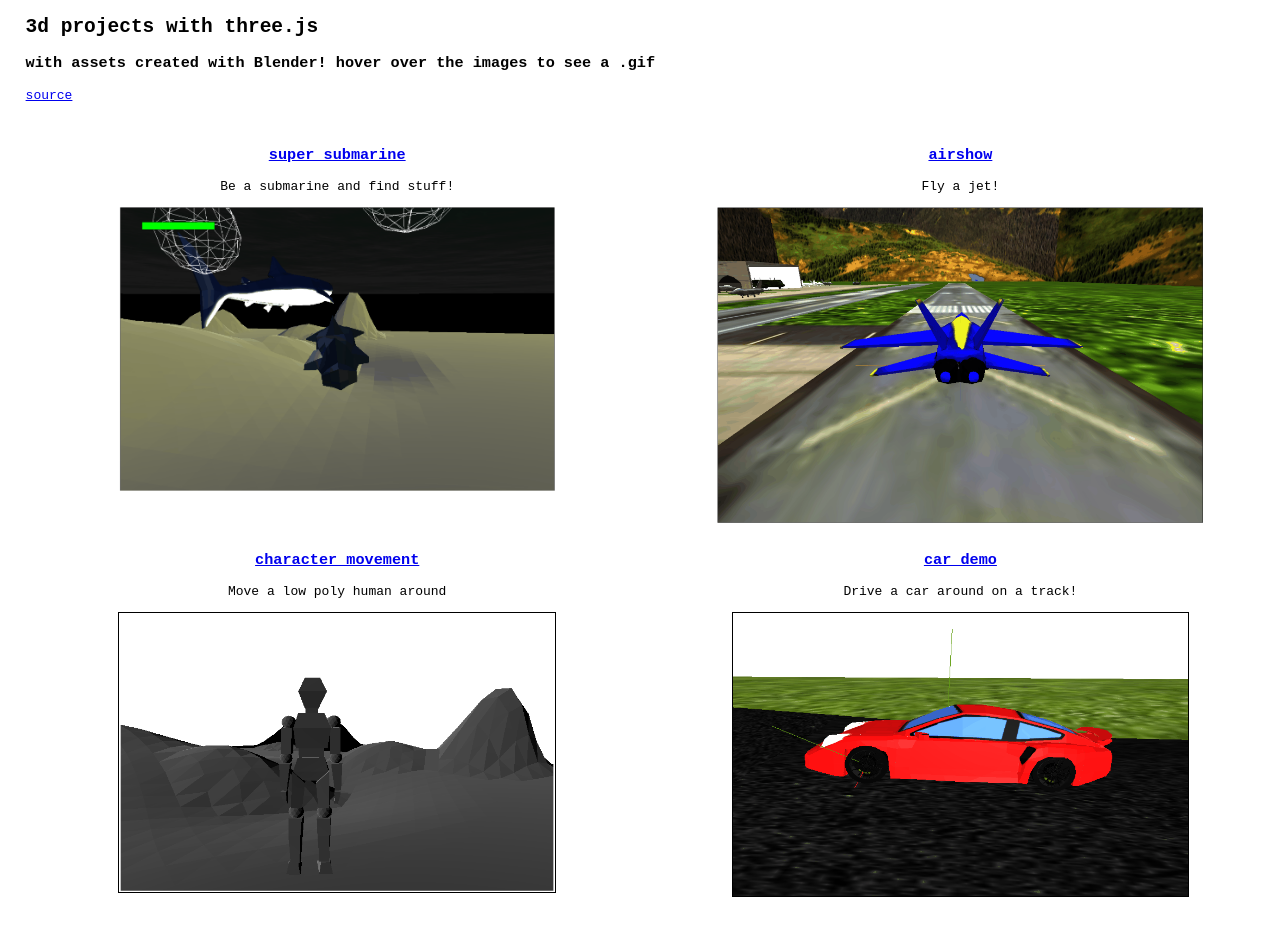
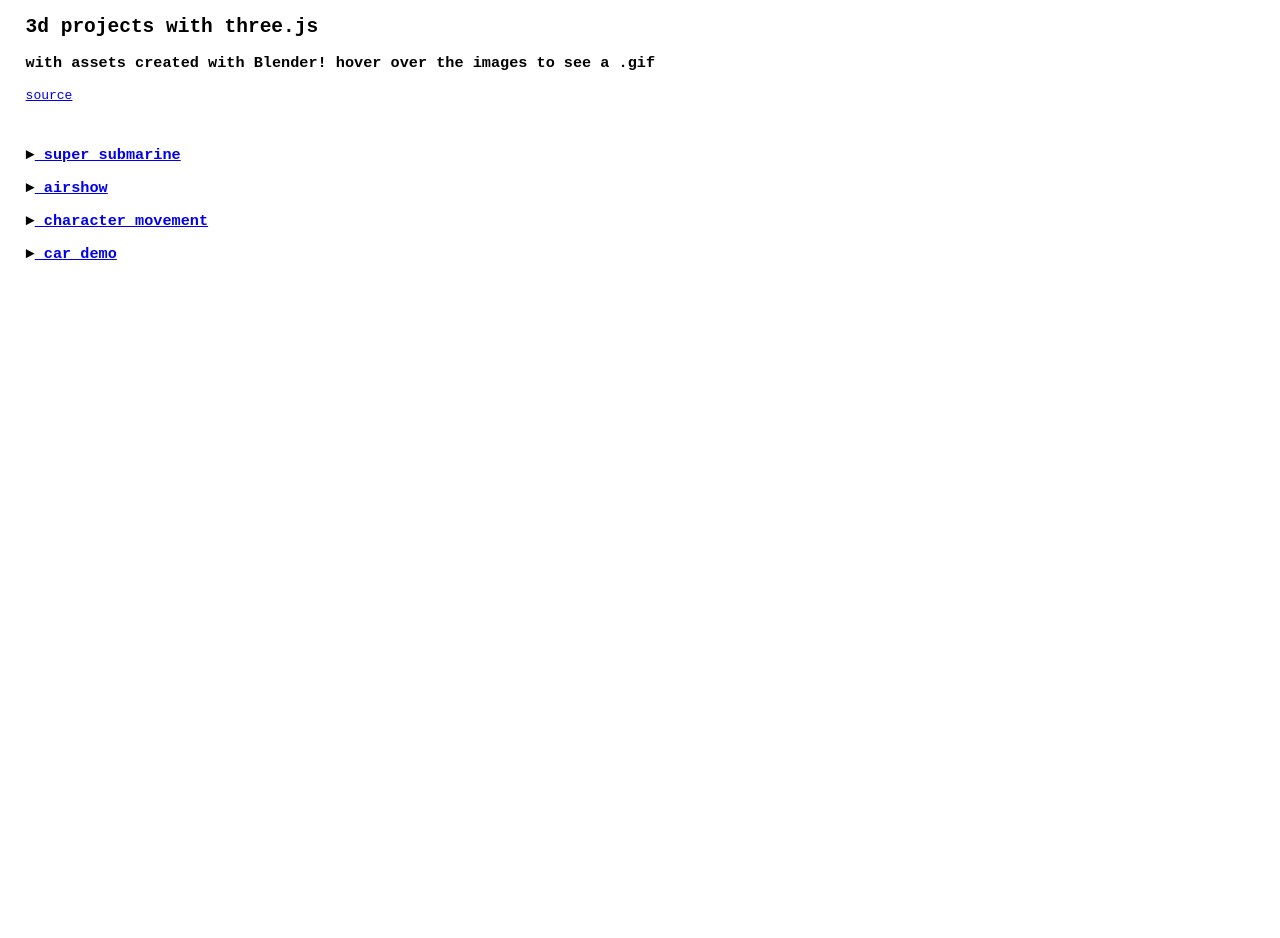
Before and after one commit to passionatedev44/threejs-small-project, a website: page index.html in a window 1280 px wide. After the commit the page ends 800 px from the top, so only its background shows below. Drawn offline with Linux system fonts and the light colour scheme.

Commit message:
more edits

```diff
--- a/index.html
+++ b/index.html
@@ -10,11 +10,30 @@
 			margin-left: 2%;
 		}
 		.project {
-			text-align: center;
 			width: 100%;
 		}
 		.row {
 			display: flex;
+		}
+
+		.caret:hover {
+			cursor: pointer;
+		}
+
+		#displayProjectSubmarine {
+			display: none;
+		}
+
+		#displayProjectAirshow {
+			display: none;
+		}
+
+		#displayProjectCharacterMvmt {
+			display: none;
+		}
+
+		#displayProjectCar {
+			display: none;
 		}
 	</style>
 </head>
@@ -25,38 +44,44 @@
 	<p> <a href='https://github.com/syncopika/threejs-projects'>source</a> </p>
 	<br />
 
-	<div id='row1' class='row'>
-		<div class='project'>
-			<h3><a href='super_submarine/index.html'> super submarine </a></h3>
+	<div class='project'>
+		<h3><span class="caret">&#9658</span><a href='super_submarine/index.html'> super submarine </a></h3>
+		<div id="displayProjectSubmarine">
 			<p> Be a submarine and find stuff! </p>
 			</p>
-			<img id='submarine' src='super_submarine/pictures/screenshot.png' width='70%' height='70%' />
+			<img id='submarine' src='super_submarine/pictures/screenshot.gif' width='70%' height='70%' />
 		</div>
-
-		<div class='project'>
-			<h3><a href='airshow/index.html'> airshow </a></h3>
-			<p> Fly a jet! </p>
-			<img id='airshow' src='airshow/pictures/screenshot.png' width='78%' height='78%' />
-		</div>
-
 	</div>
 
-	<div id='row2' class='row'>
-		<div class='project'>
-			<h3><a href='character_demo/index.html'> character movement </a></h3>
+	<div class='project'>
+		<h3><span class="caret">&#9658</span><a href='airshow/index.html'> airshow </a></h3>
+		<div id="displayProjectAirshow">
+			<p> Fly a jet! </p>
+			<img id='airshow' src='airshow/pictures/screenshot.gif' width='78%' height='78%' />
+		</div>
+	</div>
+
+	<div class='project'>
+		<h3><span class="caret">&#9658</span><a href='character_demo/index.html'> character movement </a></h3>
+		<div id="displayProjectCharacterMvmt">
 			<p> Move a low poly human around </p>
-			<img id='character' src='character_demo/pictures/screenshot.png' width='70%' height='70%' style='border: 1px solid #000' />
+			<img id='character' src='character_demo/pictures/screenshot.gif' width='70%' height='70%' style='border: 1px solid #000' />
 		</div>
-		<div class='project'>
-			<h3><a href='car_demo/index.html'> car demo </a></h3>
+	</div>
+
+	<div class='project'>
+		<h3><span class="caret">&#9658</span><a href='car_demo/index.html'> car demo </a></h3>
+		<div id="displayProjectCar">
 			<p> Drive a car around on a track! </p>
-			<img id='car' src='car_demo/pictures/screenshot.png' width='73%' height='71%' style='border: 1px solid #000' />
+			<img id='car' src='car_demo/pictures/screenshot.gif' width='73%' height='71%' style='border: 1px solid #000' />
 		</div>
 	</div>
 
 </body>
 
 <script>
+
+	/*
 	Array.from(document.getElementsByTagName("img")).forEach((img) => {
 		img.addEventListener('mouseover', (evt) => {
 			let theImg = evt.target;
@@ -84,6 +109,7 @@
 			}
 		});
 	});
+	*/
 </script>
 
 
```
Also changed, not shown: super_submarine/index.js (+7 -2 lines), car_demo/pictures/ideas.png (renamed from car_demo/ideas.png), car_demo/readme.md, character_demo/readme.md, super_submarine/pictures/whalesharkmotion.png (added), super_submarine/readme.md.
